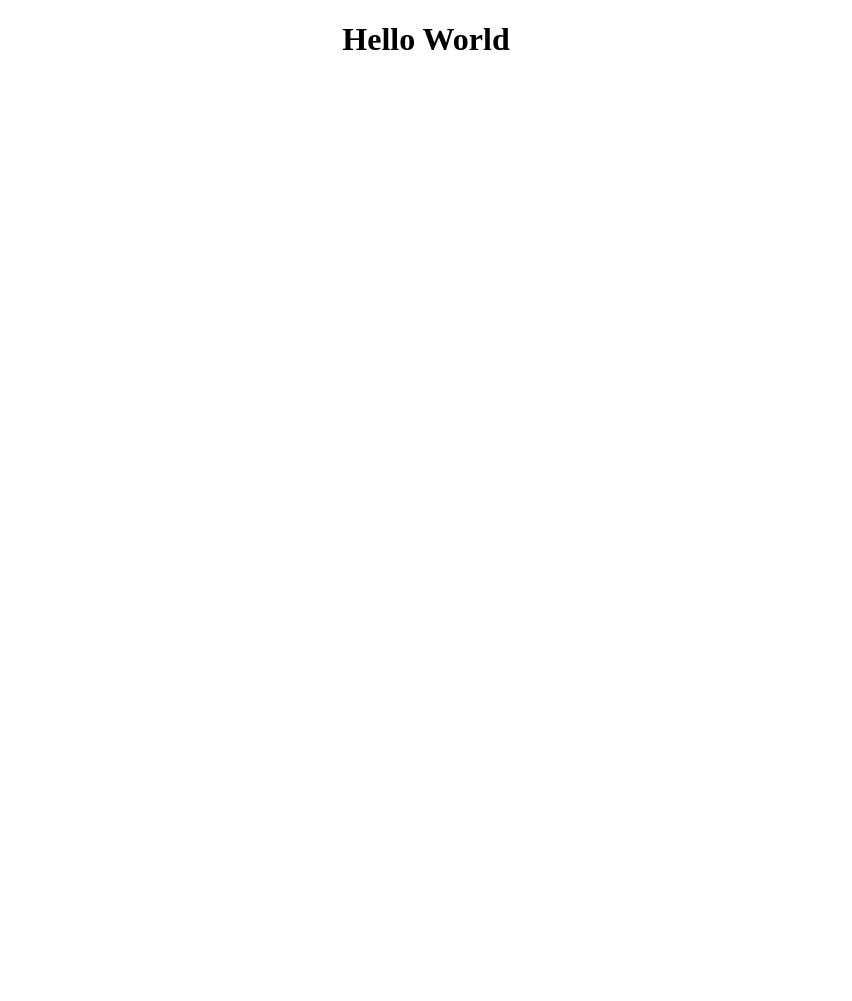
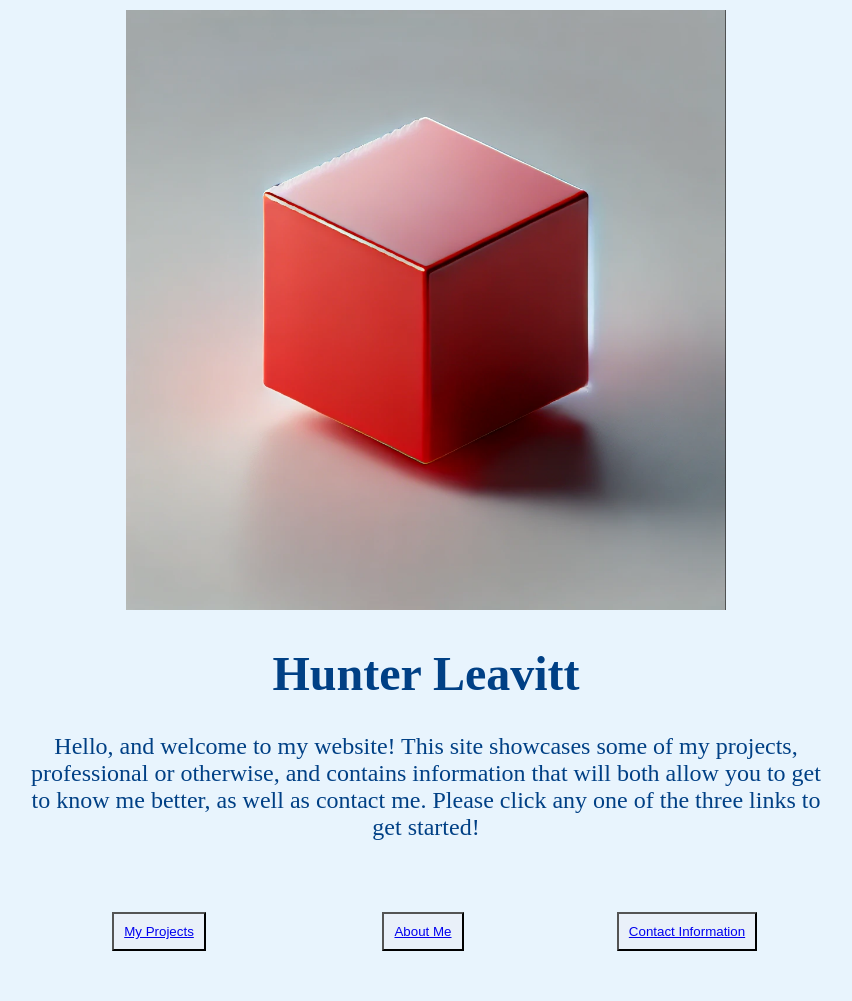
Before and after one commit to ObservantAbc123/ObservantAbc123.github.io, a plain HTML site: page index.html in a window 1280 px wide. Shown: the whole page, without its empty margins (214-1066 px from the left). Before the commit the page ends 800 px from the top, so only its background shows below. Drawn offline with Linux system fonts and the light colour scheme.

Commit message:
added links, text, and placeholder image

```diff
--- a/index.html
+++ b/index.html
@@ -1,6 +1,80 @@
 <!DOCTYPE html>
+<!--[if lt IE 7]>      <html class="no-js lt-ie9 lt-ie8 lt-ie7"> <![endif]-->
+<!--[if IE 7]>         <html class="no-js lt-ie9 lt-ie8"> <![endif]-->
+<!--[if IE 8]>         <html class="no-js lt-ie9"> <![endif]-->
+<!--[if gt IE 8]>      <html class="no-js"> <!--<![endif]-->
 <html lang="en-US">
+    <head>
+        <style>
+            .textandlinks {
+              text-align: center;
+              align-items: center;
+              width:800px;
+              margin:auto;
+            }
+            .imagecont {
+                text-align: center;
+                align-content: center;
+                align-items: center;
+                width: 350;
+                margin: auto;
+                margin-top: 10px;
+            }
+            .linkcont {
+                display: grid;
+                grid-template-columns: 33% 33% 33%;
+                align-items: center;
+                align-content: center;
+            }
+            .linkbutton {
+                text-align: center;
+                align-items: center;
+                align-content: center;
+                width: 266px;
+                height: 133px;
+            }
+             body {background-color: #e8f4fd;}
+             h1 {color: #004085; font-size: 300%;}
+             p {color: #004085; font-family: 'Times New Roman'; font-size: 150%;}
+            </style>
+        <meta charset="utf-8">
+        <meta http-equiv="X-UA-Compatible" content="IE=edge">
+        <title></title>
+        <meta name="description" content="">
+        <meta name="viewport" content="width=device-width, initial-scale=1">
+        <link rel="stylesheet" href="">
+    </head>
     <body>
-        <h1 style="text-align:center;">Hello World</h1>
+        <!--[if lt IE 7]>
+            <p class="browsehappy">You are using an <strong>outdated</strong> browser. Please <a href="#">upgrade your browser</a> to improve your experience.</p>
+        <![endif]-->
+        <script src="" async defer></script>
+                <div class="imagecont">
+            <img src="redcubeasitis.png" alt="A Big Red Cube" style="vertical-align:auto;" height="600;" width="600">
+        </div>
+        <div class="textandlinks">
+                <h1 style="text-align:center;">Hunter Leavitt</h1>
+                <p style="text-align: center;">Hello, and welcome to my website! This site showcases some of my projects, professional or otherwise, and contains information that will both allow you to get to know me better,
+                    as well as contact me. Please click any one of the three links to get started!
+                </p>
+                <div class="linkcont">
+
+                <div class="linkbutton">
+                    <button style="padding: 10px; background-color: #e9f0f9;">
+                        <a href="projects.html">My Projects</a>
+                    </button>
+                </div>
+                <div class="linkbutton">
+                    <button style="padding: 10px; background-color: #e9f0f9;">
+                        <a href="aboutme.html">About Me</a>
+                    </button>
+                </div>
+                <div class="linkbutton">
+                    <button style="padding: 10px; background-color: #e9f0f9;">
+                        <a href="contact.html">Contact Information</a>
+                    </button>
+                </div>
+            </div>
+          </div>
     </body>
 </html>
```
Also changed, not shown: aboutme.html (added, +22 -0 lines), contact.html (added, +22 -0 lines), projects.html (added, +22 -0 lines), redcubeasitis.png (added).
